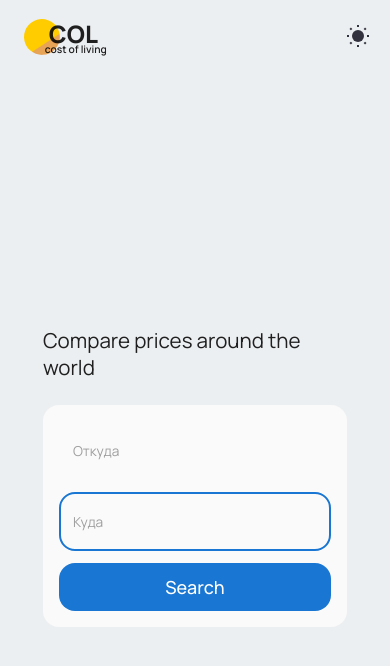
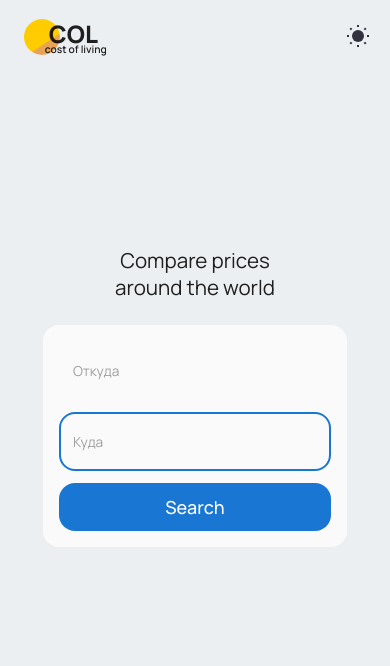
Before and after one commit to emargin/COL, a Next.js app: page / in a window 390 px wide. Shown: the top 666 px of the page. Built offline with nearby package versions, Linux system fonts and the light colour scheme; no server answers.

Commit message:
feat: change mobile `Search`

```diff
--- a/src/features/Search/Search.tsx
+++ b/src/features/Search/Search.tsx
@@ -119,8 +119,8 @@ export default function Search({ sx }: any) {
     }
 
     const handleSearch = () => {
-        if (isReadyToSearch) {
-            router.push('/city/perm|moscow')
+        if (isReadyToSearch && placeFrom?.name && placeTo?.name) {
+            router.push(`/city/${placeFrom.name.toLowerCase()}|${placeTo.name.toLowerCase()}`)
         }
     }
 
--- a/src/widgets/SearchContainer.tsx
+++ b/src/widgets/SearchContainer.tsx
@@ -20,10 +20,17 @@ const styles = {
     root: {
         width: '78%',
         margin: 'calc(50vh - 170px) auto auto auto',
+        '@media screen and (max-width:426px)': {
+            margin: 'calc(50vh - 250px) auto auto auto',
+        },
     },
     title: {
         textAlign: 'left',
         mb: 3,
+        '@media screen and (max-width:426px)': {
+            textAlign: 'center',
+            textWrap: 'balance',
+        },
     },
 }
 
```
